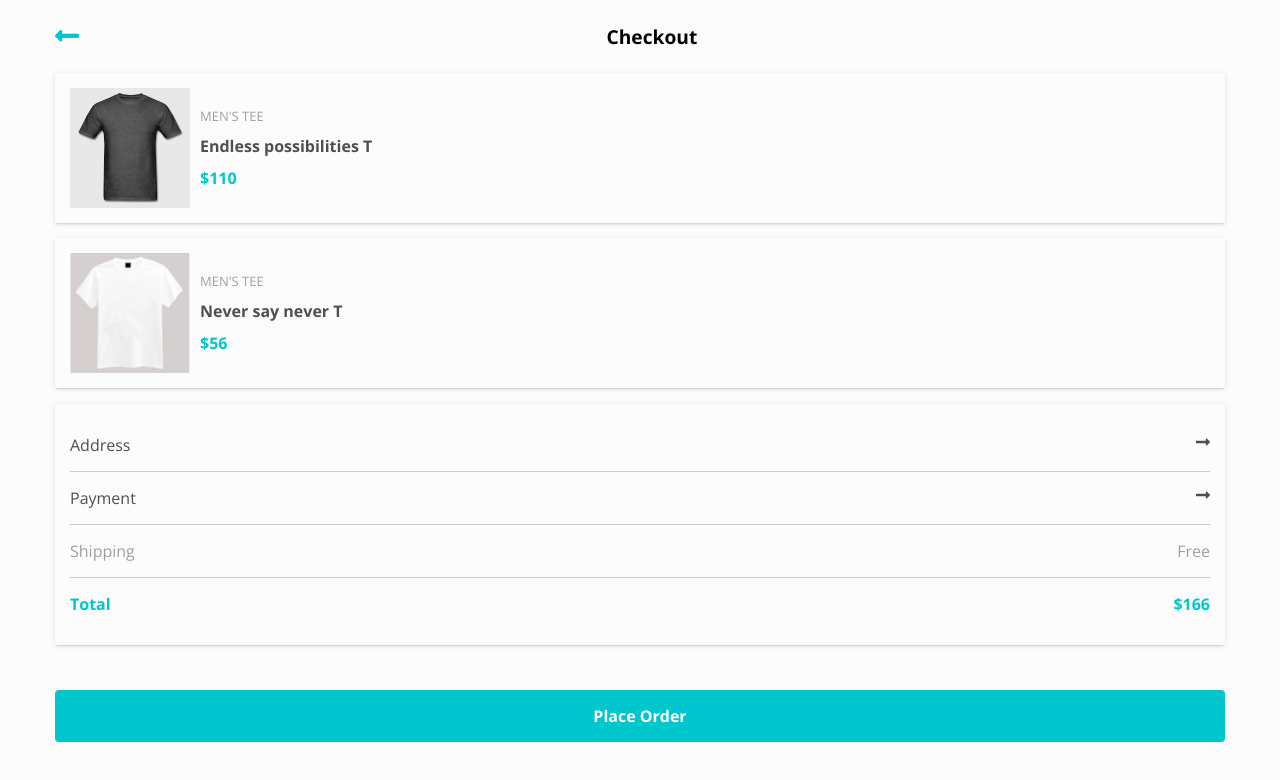
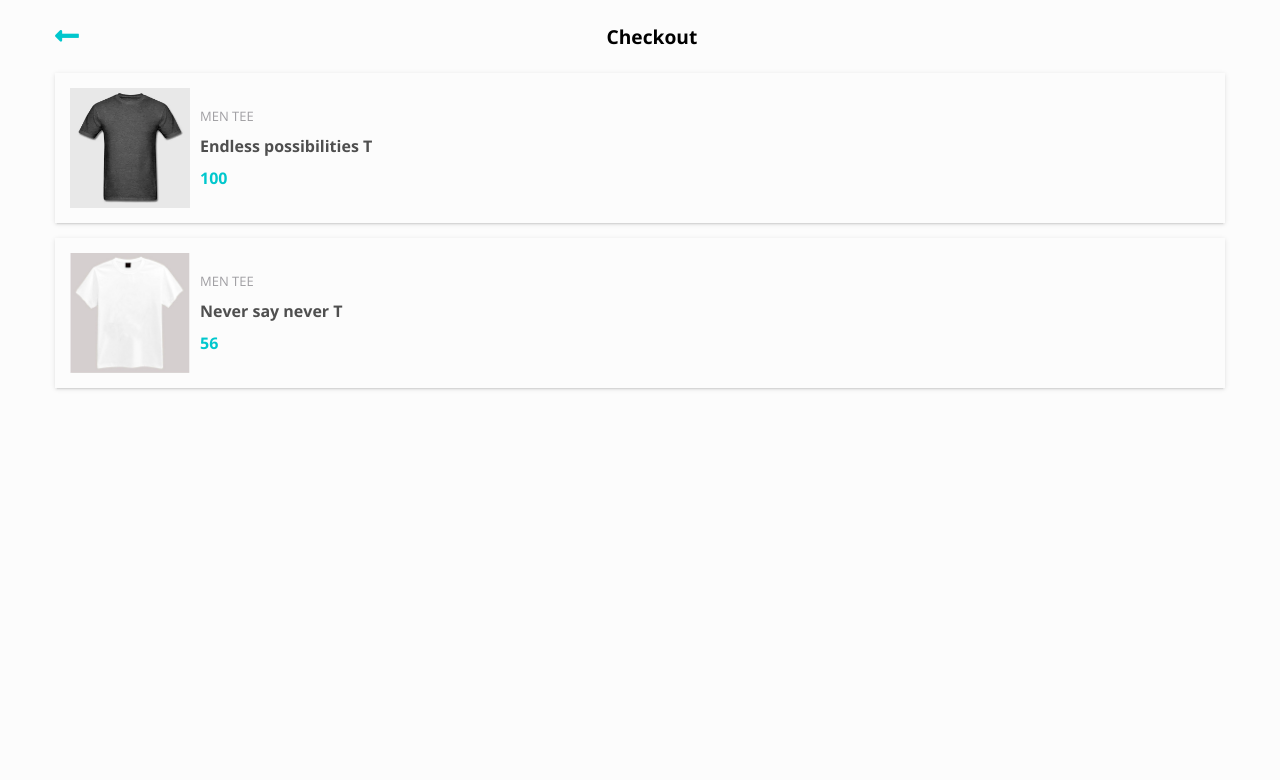
Before and after one commit to carollaginestra/react-shopping-cart, a React (Create React App) app: page / in a window 1280 px wide. Shown: the top 780 px of the page. Built offline with nearby package versions, Linux system fonts and the light colour scheme.

Commit message:
Fazendo algumas mudancas no codigo

```diff
--- a/src/App.js
+++ b/src/App.js
@@ -1,5 +1,6 @@
 import React, { Component } from 'react';
-import Checkout from './components/checkout';
+import Products from './components/Products';
+import Header from './components/Header';
 
 import './styles/css/style.css';
 
@@ -34,22 +35,18 @@ class App extends Component {
     render() {
         return (
             <div className="container">
-        <header className="flex-header">
-          <a href="#">
-            <i className="fas fa-long-arrow-alt-left header-icon blue-text" />
-          </a>
+                <Header title="Checkout" />
 
-          <div className="page-title center">
-            <h1>Checkout</h1>
-          </div>
-        </header>
+                <main>
+                  <Products />
 
-        <Checkout />
+                  {/* <Summary />
 
+                  <Button /> */}
+                </main>
             </div>
         );
     }
 }
 
-
 export default App;
--- /dev/null
+++ b/src/components/Header/index.js
@@ -0,0 +1,15 @@
+import React from 'react';
+
+const Header = ({ href = '#', title }) => (
+    <header className="flex-header">
+        <a href={href}>
+            <i className="fas fa-long-arrow-alt-left header-icon blue-text" />
+        </a>
+
+        <div className="page-title center">
+            <h1>{title}</h1>
+        </div>
+    </header>
+);
+
+export default Header;
--- /dev/null
+++ b/src/components/Products/Product.js
@@ -0,0 +1,14 @@
+import React from 'react';
+
+const Product = ({ image, category, prodName, price }) => (
+    <div className="box-content">
+        <img src={image} className="product-image" alt="" />
+        <div className="product-box">
+            <div className="product-category">{category}</div>
+            <div className="product-name">{prodName}</div>
+            <div className="blue-text bold-text">{price}</div>
+        </div>
+    </div>
+);
+
+export default Product;
--- /dev/null
+++ b/src/components/Products/index.js
@@ -0,0 +1,34 @@
+import React from 'react';
+import Product from './Product';
+
+import Product1 from '../../images/prod1.jpg';
+import Product2 from '../../images/prod2.jpg';
+
+const products = [
+    {
+        image: Product1,
+        category: 'Men Tee',
+        prodName: 'Endless possibilities T',
+        price: 100,
+    },
+    {
+        image: Product2,
+        category: 'Men Tee',
+        prodName: 'Never say never T',
+        price: 56,
+    },
+];
+
+class Products extends React.Component {
+    render() {
+        return (
+            <div>
+                {products.map((product, index) => (
+                    <Product {...product} key={index} />
+                ))}
+            </div>
+        );
+    }
+}
+
+export default Products;
--- a/src/components/checkout.js
+++ b/src/components/checkout.js
@@ -4,7 +4,6 @@ import Product1 from './../images/prod1.jpg';
 import Product2 from './../images/prod2.jpg';
 
 class Checkout extends Component {
-
     // static propTypes = {
     //     price: PropTypes.number.isRequired,
     // }
@@ -16,70 +15,86 @@ class Checkout extends Component {
                     image={Product1}
                     category="Men's Tee"
                     prodName="Endless possibilities T"
-                price={"$" + 110}
+                    price={'$' + 110}
                 />
 
                 <Product
                     image={Product2}
                     category="Men's Tee"
                     prodName="Never say never T"
-                price={"$" + 56}
+                    price={'$' + 56}
                 />
 
                 <ul className="box-content flex-wrap list-nonstyle">
                     <li className="w-100 list-item">
-                    <a href="#" className="flex justify-between grey-text medium">
-                    Address <i className="fas fa-long-arrow-alt-right" />
+                        <a
+                            href="#"
+                            className="flex justify-between grey-text medium"
+                        >
+                            Address{' '}
+                            <i className="fas fa-long-arrow-alt-right" />
                         </a>
                     </li>
                     <li className="w-100 list-item">
-                    <a href="#" className="flex justify-between grey-text medium">
-                    Payment <i className="fas fa-long-arrow-alt-right" />
+                        <a
+                            href="#"
+                            className="flex justify-between grey-text medium"
+                        >
+                            Payment{' '}
+                            <i className="fas fa-long-arrow-alt-right" />
                         </a>
                     </li>
                     <li className="w-100 list-item">
-                    <a href="#" className="flex justify-between grey-text light">
+                        <a
+                            href="#"
+                            className="flex justify-between grey-text light"
+                        >
                             Shipping <span>Free</span>
                         </a>
                     </li>
                     <li className="w-100 list-item">
-                    <a href="#" className="flex justify-between blue-text bold-text">
+                        <a
+                            href="#"
+                            className="flex justify-between blue-text bold-text"
+                        >
                             Total <span>$166</span>
                         </a>
                     </li>
                 </ul>
 
                 <OrderButton />
-
             </main>
         );
     }
 }
 
 class OrderButton extends Component {
-constructor(){
+    constructor() {
         super();
 
         this.state = {
-        blue: true
-    }
+            blue: true,
+        };
     }
 
-    changeColor(){
-    this.setState({blue: !this.state.blue})
+    changeColor() {
+        this.setState({ blue: !this.state.blue });
     }
 
-    render(){
-    let btn_class = this.state.blue ? "blue-button" : "light-button";
+    render() {
+        let btn_class = this.state.blue ? 'blue-button' : 'light-button';
 
         return (
             <div>
-        <button className={btn_class}
-            onClick={this.changeColor.bind(this)} type="submit">
+                <button
+                    className={btn_class}
+                    onClick={this.changeColor.bind(this)}
+                    type="submit"
+                >
                     Place Order
                 </button>
             </div>
-        )
+        );
     }
 }
 
```
Also changed, not shown: 1 other file (tests, documents, lock files or other folders). Lines whose indentation alone changed are shown as unchanged.
